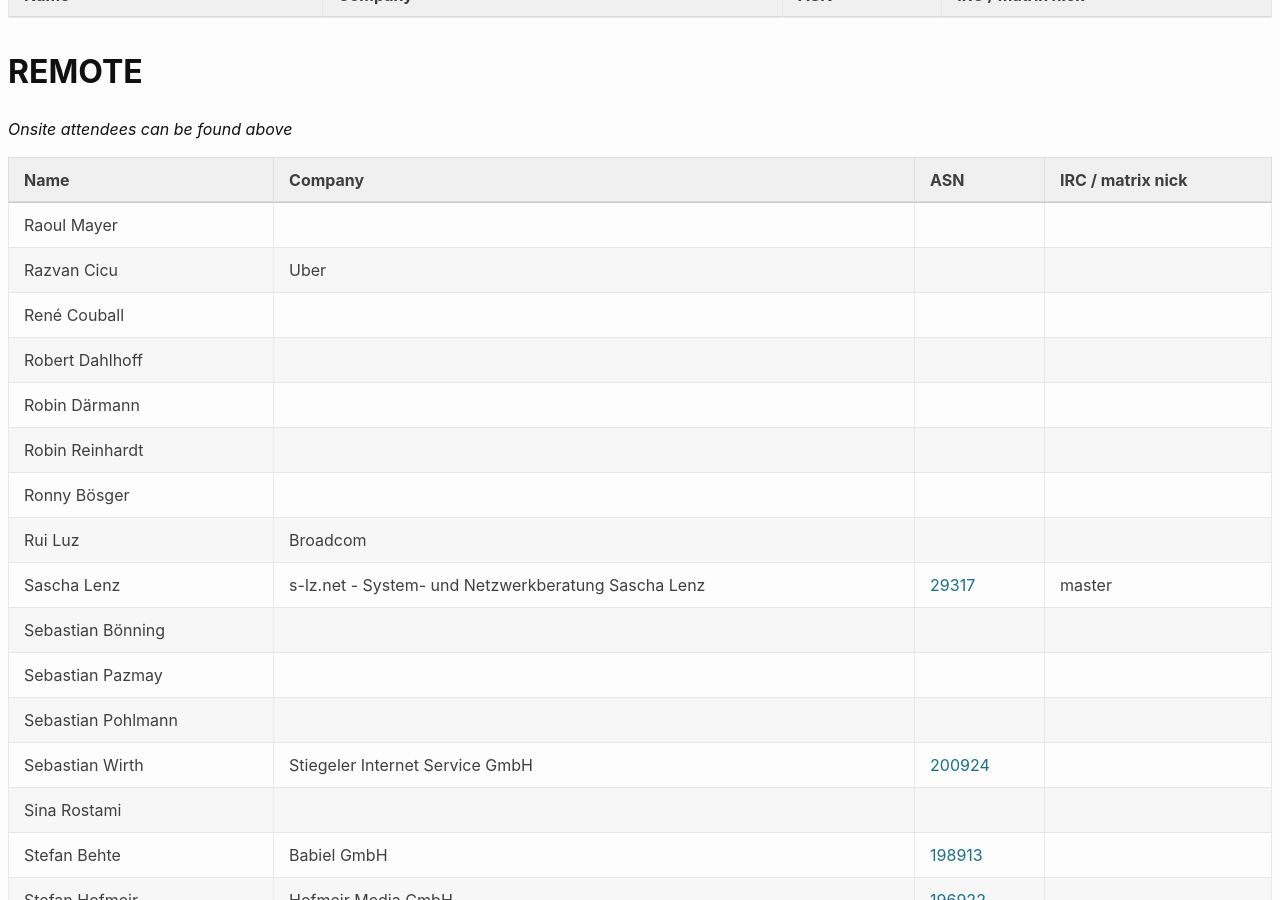
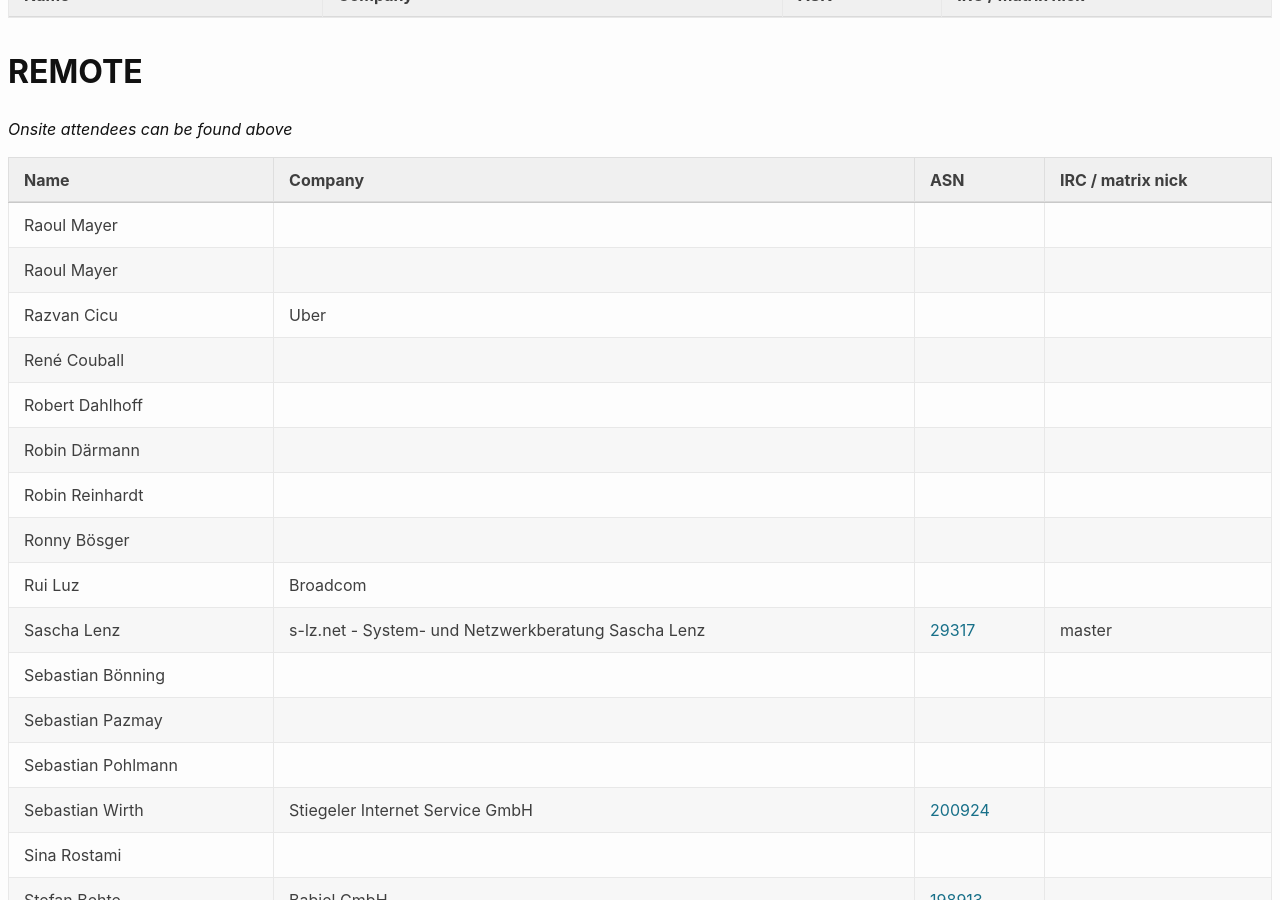
Before and after one commit to denog/pretix-attendeelist, a Jekyll site: the page built from denog16/index.markdown, in a window 1280 px wide and 900 px high, scrolled down 24999 px. Built offline with Jekyll 4.4.1, drawn with Linux system fonts in a browser that asks for light colours.

Commit message:
Latest data: Tue Nov 12 08:32:39 UTC 2024

```diff
--- a/_data/attendees_denog16_online.json
+++ b/_data/attendees_denog16_online.json
@@ -1,4 +1,10 @@
 [
+  {
+    "name": "Raoul Mayer",
+    "company": null,
+    "irc": null,
+    "asn": null
+  },
   {
     "name": "Raoul Mayer",
     "company": null,
```
